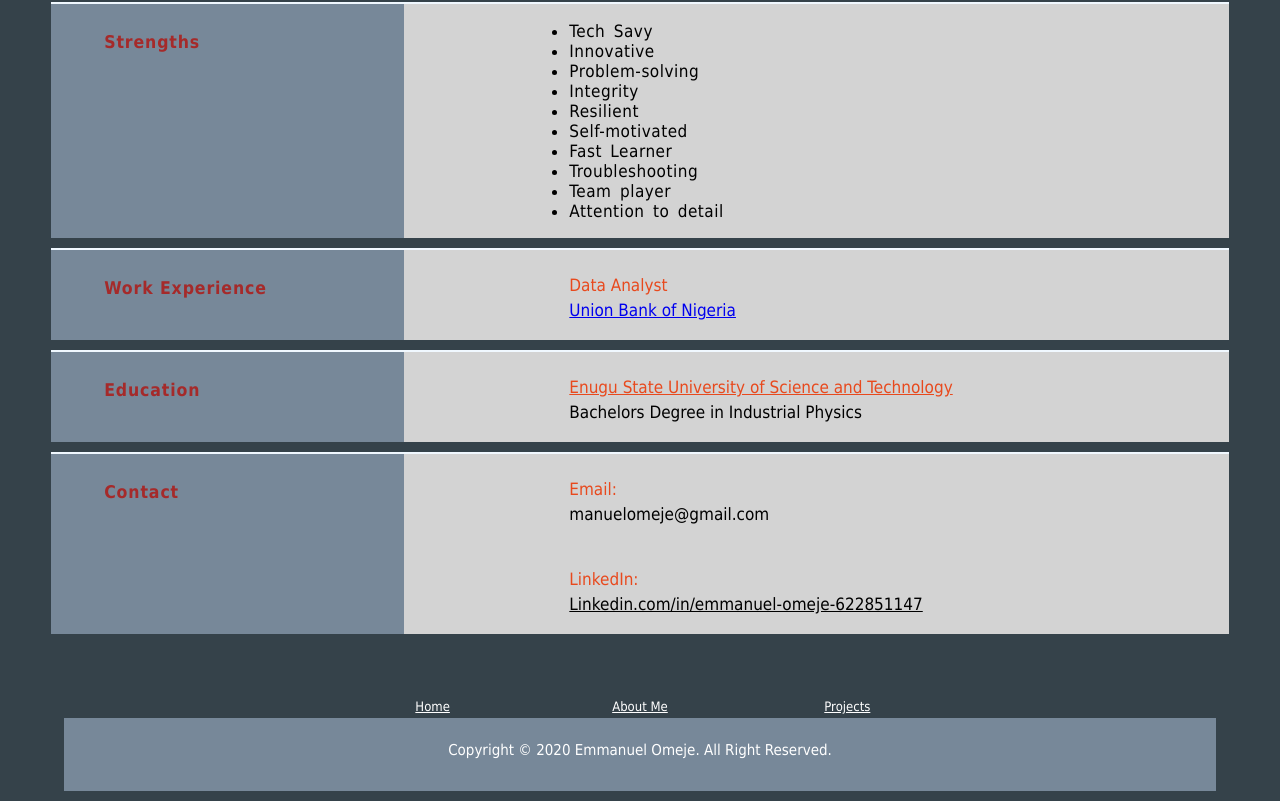
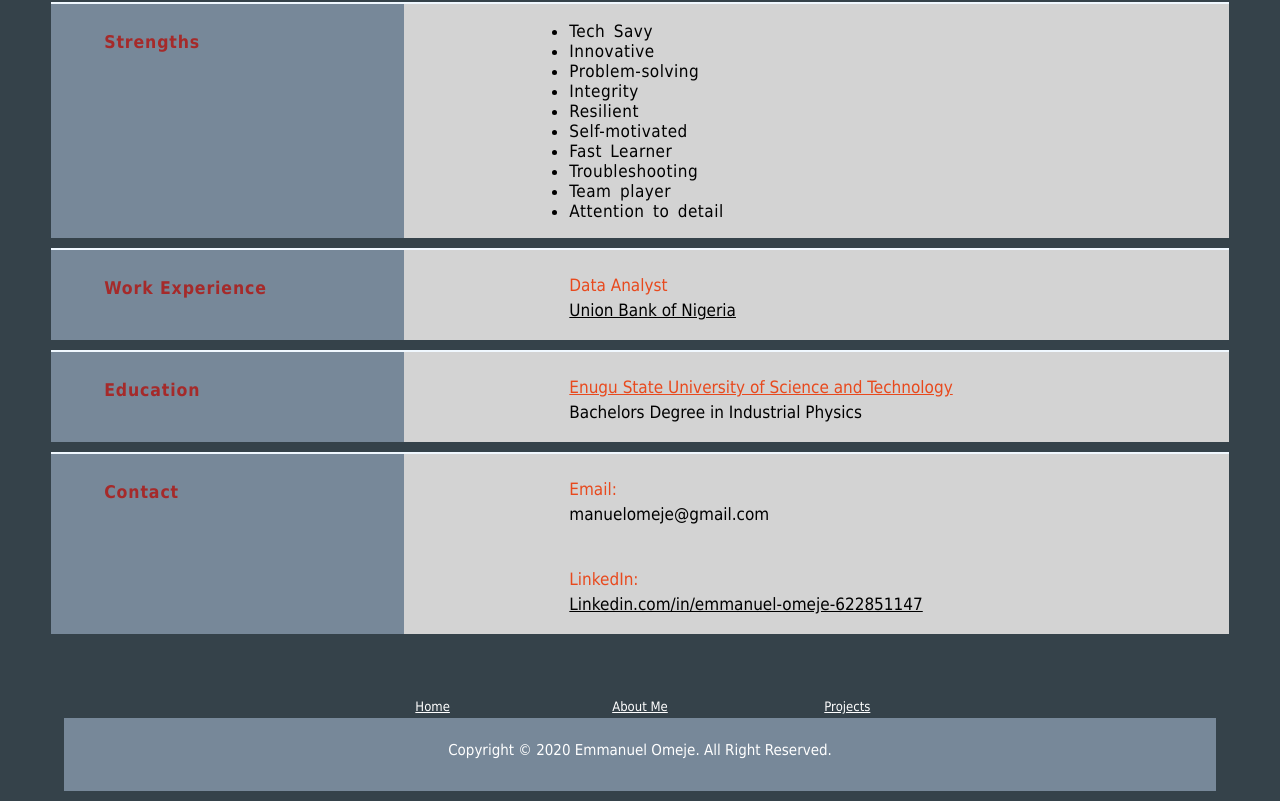
Before and after one commit to ONEmmanuel/ONEmmanuel.github.io, a plain HTML site: page aboutMe.html in a window 1280 px wide. Shown: the part 934-1735 px from the top of the page. Drawn offline with Linux system fonts and the light colour scheme.

Commit message:
Update aboutMe.html

```diff
--- a/aboutMe.html
+++ b/aboutMe.html
@@ -130,7 +130,7 @@
 								<div class="contact-heading">
 									<label>Data Analyst</label><br>
 								</div>
-								<label><a href="https://www.unionbankng.com" target="_blank" class="union-link">Union Bank of Nigeria</a></label>
+								<label class="union-link"><a href="https://www.unionbankng.com" target="_blank">Union Bank of Nigeria</a></label>
 							</div>
 						</div>
 					</div>
```
